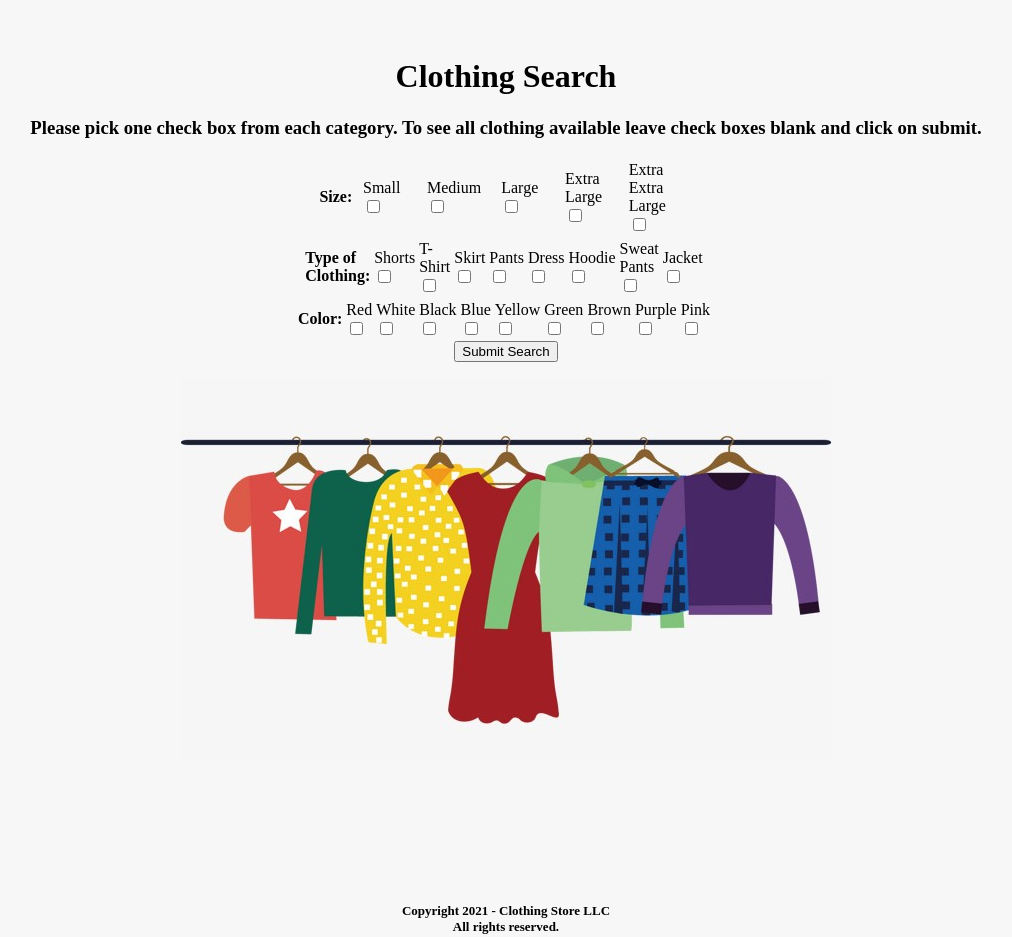
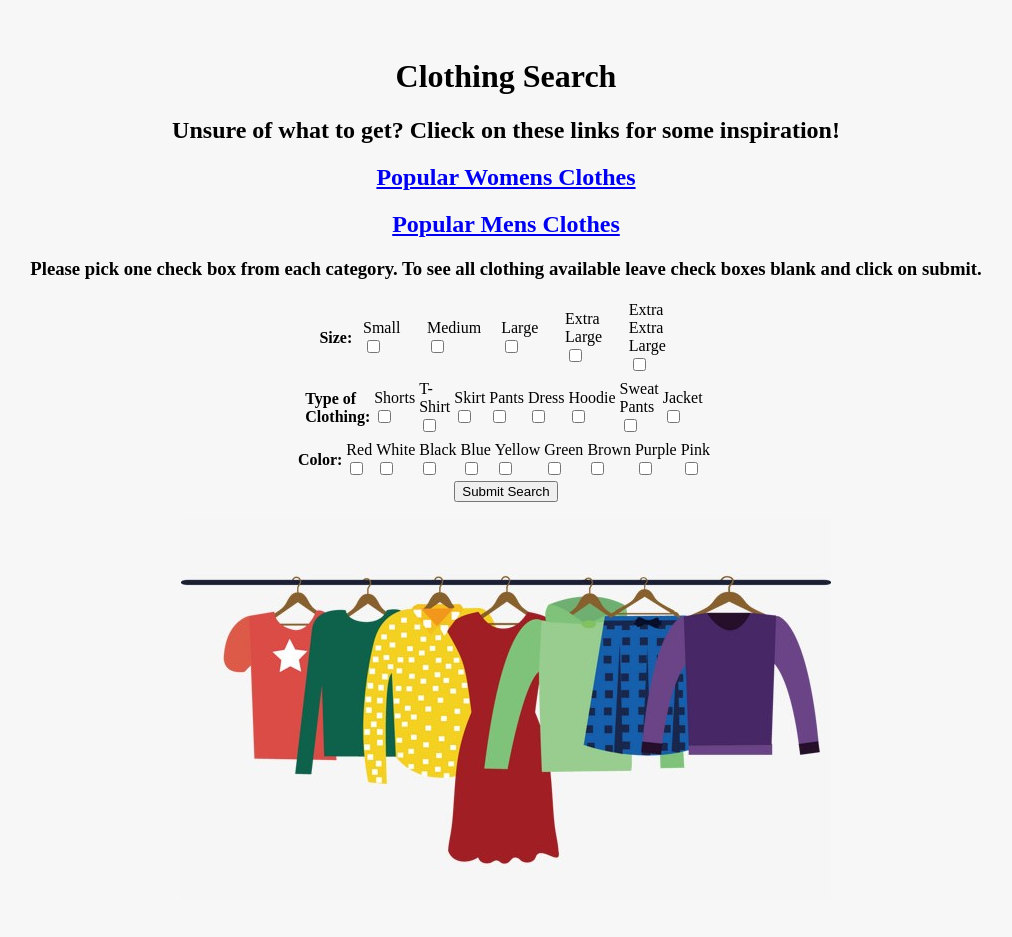
Before and after one commit to raquelpereda/DatabaseProject, a Python web app: template templates/search.html in a window 1280 px wide. Shown: the part 267-1204 px from the top of the page, without its empty margins (134-1146 px from the left). Run offline with Jinja, Linux system fonts and the light colour scheme; the template is opened without the code that fills it, so the values that code supplies are empty.

Commit message:
Add files via upload

```diff
--- a/templates/search.html
+++ b/templates/search.html
@@ -6,6 +6,9 @@
 <BODY style="background-color:#F7F7F7;">
 
 <CENTER><H1>Clothing Search</H1></CENTER>
+<CENTER><H2> Unsure of what to get? Clieck on these links for some inspiration!</CENTER></H2>
+<CENTER><H2><a href="https://www.pinterest.com/search/pins/?q=womens%20clothes&rs=typed&term_meta[]=womens%7Ctyped&term_meta[]=clothes%7Ctyped" target="_blank">Popular Womens Clothes</a></H2></CENTER>
+<CENTER><H2><a href="https://www.pinterest.com/search/pins/?q=mens%20clothes&rs=typed&term_meta[]=mens%7Ctyped&term_meta[]=clothes%7Ctyped" target="_blank">Popular Mens Clothes</a></H2></CENTER>
 <CENTER><H3>Please pick one check box from each category. To see all clothing available leave check boxes blank and click on submit.</H3></CENTER>
 
 <FORM NAME=SearchClothes ACTION="#" METHOD=POST>
```
